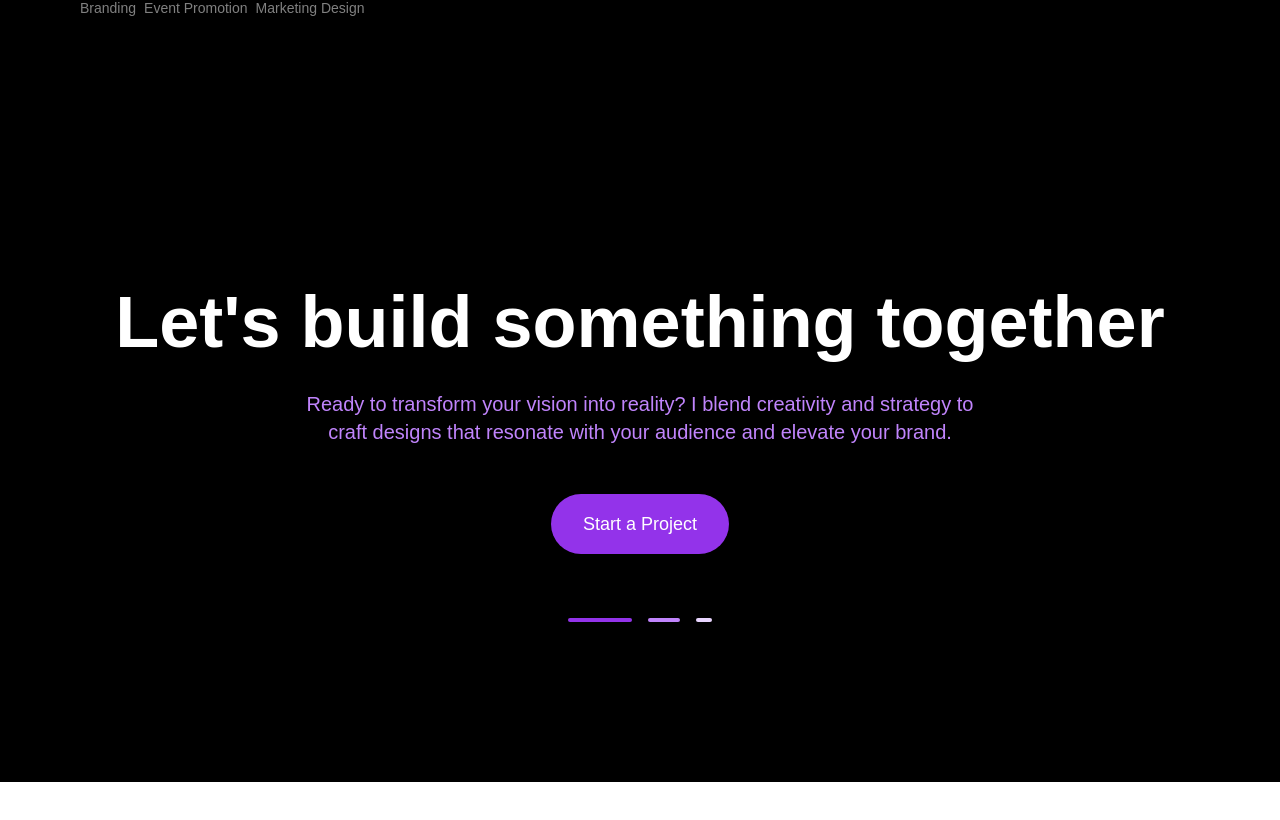
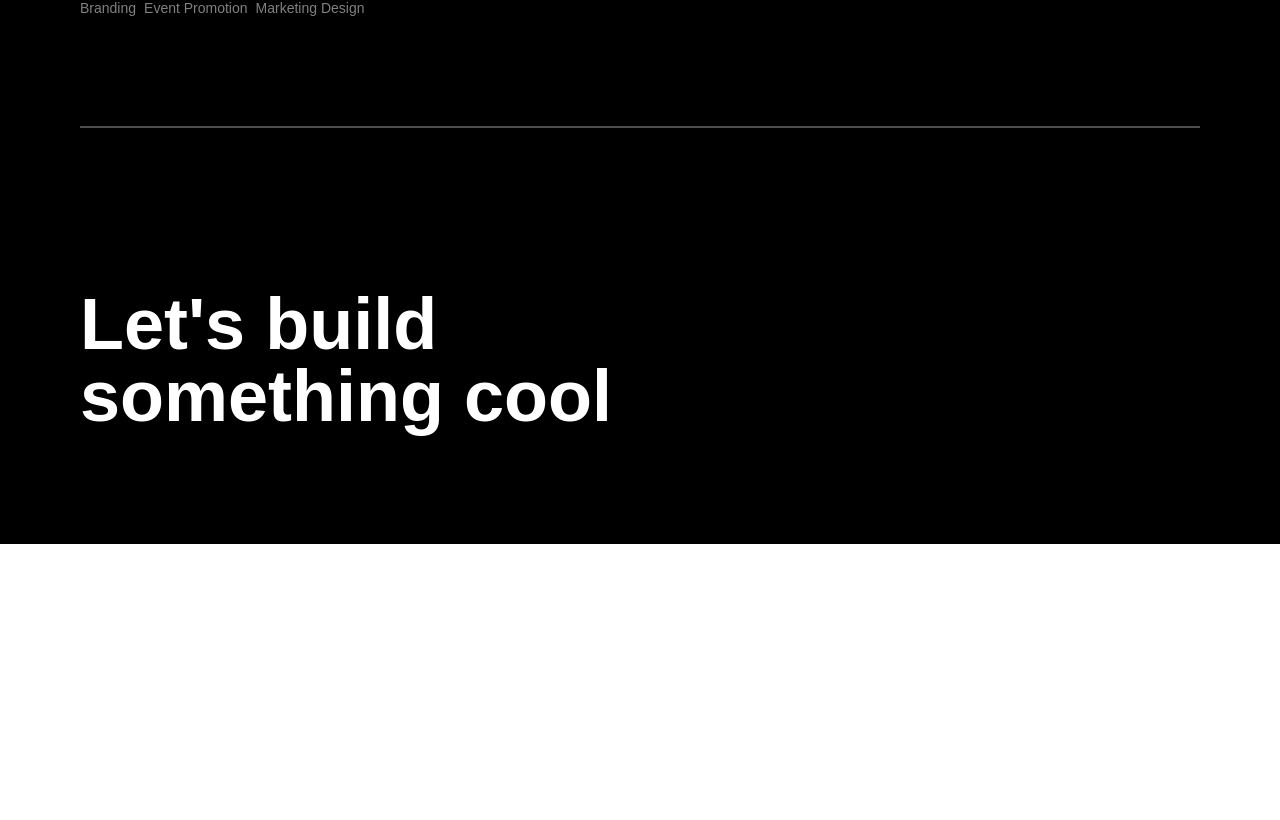
Before and after one commit to Amunala/amunala.github.io, a Next.js app: page /work in a window 1280 px wide. Shown: the part 3940-4760 px from the top of the page. After the commit the page ends 4484 px from the top, so only its background shows below. Built offline with nearby package versions, Linux system fonts and the light colour scheme.

Commit message:
modified:   app/components/work/works.jsx

```diff
--- a/app/(pages)/work/[slug]/page.jsx
+++ b/app/(pages)/work/[slug]/page.jsx
@@ -30,7 +30,7 @@ const WorkPage = () => {
   return (
     <>
       <Navbar />
-      <div className="w-full min-h-screen bg-black px-2 md:px-20 pt-40 pb-16">
+      <div className="w-full min-h-screen bg-black px-2 md:px-20 pt-40 pb-16 ">
         {/* Project Title */}
         <motion.h1
           className="text-white text-start text-2xl md:text-4xl font-bold"
--- a/app/components/collaboration/collaboration.jsx
+++ b/app/components/collaboration/collaboration.jsx
@@ -1,117 +1,22 @@
 "use client";
 
-import { motion } from "framer-motion";
 import Link from "next/link";
 
 const CollaborationCTA = () => {
-  // Text animation variants
-  const fadeUp = {
-    hidden: { opacity: 0, y: 30 },
-    visible: (custom) => ({
-      opacity: 1,
-      y: 0,
-      transition: {
-        duration: 0.8,
-        delay: custom * 0.3,
-        ease: "easeOut"
-      }
-    })
-  };
-
-  // Staggered letter animation for the main heading
-  const sentence = {
-    hidden: { opacity: 1 },
-    visible: {
-      opacity: 1,
-      transition: {
-        delay: 0.2,
-        staggerChildren: 0.05
-      }
-    }
-  };
-
-  const letter = {
-    hidden: { opacity: 0, y: 50 },
-    visible: {
-      opacity: 1,
-      y: 0,
-      transition: {
-        duration: 0.5,
-        ease: [0.2, 0.65, 0.3, 0.9]
-      }
-    }
-  };
-
-  // Text content
-  const headingText = "Let's build something together";
-
   return (
-    <div className="relative">
-      {/*
-        This is our fixed CTA component that will be revealed
-        It has a lower z-index and is absolutely positioned
-      */}
-      <div
-        className="w-full bg-black py-28 md:py-40 px-4 md:px-20 absolute top-0 left-0"
-        style={{ zIndex: 10 }}
-      >
-        <div className="max-w-6xl mx-auto">
-          <motion.div
-            className="flex flex-col items-center text-center mb-12"
-            initial="hidden"
-            whileInView="visible"
-            viewport={{ once: true, amount: 0.3 }}
-          >
-            {/* Animated heading with each letter animating separately */}
-            <motion.h2
-              className="text-3xl md:text-5xl lg:text-7xl font-bold text-white mb-8"
-              variants={sentence}
-            >
-              {headingText.split("").map((char, index) => (
-                <motion.span key={index} variants={letter} className="inline-block">
-                  {char === " " ? "\u00A0" : char}
-                </motion.span>
-              ))}
-            </motion.h2>
-
-            <motion.p
-              className="text-purple-400 text-base md:text-xl max-w-2xl mx-auto mb-12"
-              variants={fadeUp}
-              custom={1}
-            >
-              Ready to transform your vision into reality? I blend creativity and strategy to craft designs that resonate with your audience and elevate your brand.
-            </motion.p>
-
-            <motion.div
-              variants={fadeUp}
-              custom={2}
-            >
-              <Link href="/contact">
-                <button className="bg-purple-600 hover:bg-purple-700 text-white px-8 py-4 rounded-full text-lg font-medium transition-all duration-300 transform hover:scale-105">
-                  Start a Project
-                </button>
-              </Link>
-            </motion.div>
-          </motion.div>
-
-          {/* Optional decorative elements */}
-          <motion.div
-            className="flex justify-center gap-4 mt-16"
-            variants={fadeUp}
-            custom={3}
-            initial="hidden"
-            whileInView="visible"
-            viewport={{ once: true }}
-          >
-            <div className="h-1 w-16 bg-purple-600 rounded-full"></div>
-            <div className="h-1 w-8 bg-purple-400 rounded-full"></div>
-            <div className="h-1 w-4 bg-purple-200 rounded-full"></div>
-          </motion.div>
+    <div className="px-2 md:px-20 bg-black relative">
+      <div className="border-t-2 border-white/30 pt-40 pb-16">
+        <div className="">
+          <div className="flex flex-col items-centr text-centr mb-12">
+            <p className="text-3xl md:text-5xl lg:text-7xl font-bold text-white">
+              Let's build
+            </p>
+            <p className="text-3xl md:text-5xl lg:text-7xl font-bold text-white">
+              something cool
+            </p>
+          </div>
         </div>
       </div>
-
-      {/* This is an empty div that provides the height necessary for scrolling */}
-      <div style={{ height: "100vh" }}></div>
     </div>
   );
 };
--- a/app/components/work/projects.jsx
+++ b/app/components/work/projects.jsx
@@ -34,7 +34,7 @@ const Projects = () => {
 
   return (
     <motion.div
-      className="grid grid-cols-1 md:grid-cols-2 gap-8"
+      className="grid grid-cols-1 md:grid-cols-2 gap-8 "
       variants={containerVariants}
       initial="hidden"
       animate="visible"
--- a/app/components/work/works.jsx
+++ b/app/components/work/works.jsx
@@ -19,7 +19,7 @@ const Works = () => {
   };
 
   return (
-    <div className="w-full bg-black px-2 md:px-20">
+    <div className="w-full bg-black px-2 md:px-20 ">
       {/* Introduction */}
       <div className="flex flex-col md:flex-row mx-auto bg-black mt-20 border-b-2 border-white/30 pt-20 md:pt-40 pb-10 md:pb-20">
         <div className="w-full md:w-1/2">
@@ -52,7 +52,7 @@ const Works = () => {
         initial="hidden"
         animate="visible"
         variants={fadeUp}
-        custom={2} // Start projects animation after text elements
+        custom={2}
       >
         <Projects />
       </motion.div>
```
Also changed, not shown: public/hand.svg (added).
